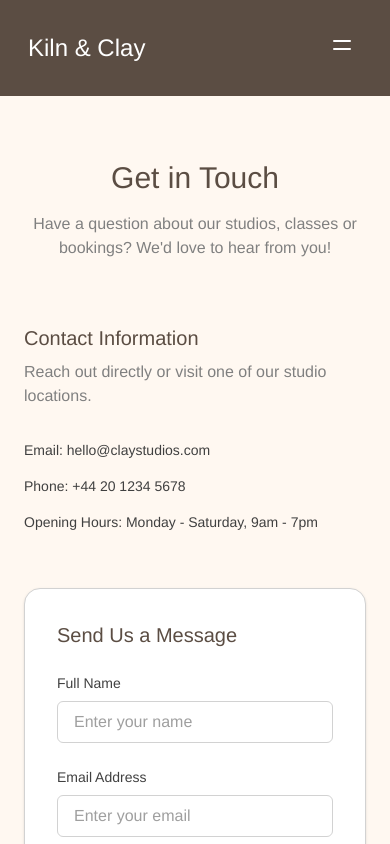
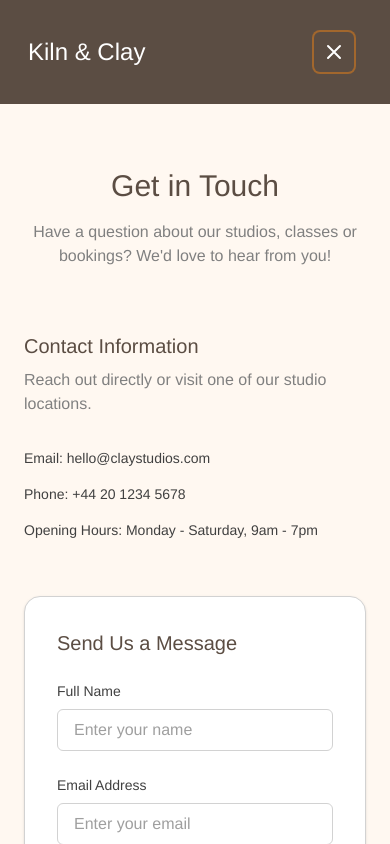
Before and after one commit to SobiahSelvarajah/ss-pottery-class-booking, a Next.js app: page /contact in a window 390 px wide. Both pictures are taken after a click on the button "Open navbar". Shown: the top 844 px of the page. Built offline with nearby package versions, Linux system fonts and the light colour scheme.

Commit message:
components: navbarMobile hamburger element adjusted

```diff
--- a/src/components/navbarLinks/NavbarLinks.tsx
+++ b/src/components/navbarLinks/NavbarLinks.tsx
@@ -17,11 +17,11 @@ export default function NavbarLinks() {
             </li>
             <li>
                 <a
-                    href="/classes"
+                    href="/bookings"
                     className="hover:underline
                                hover:text-clay-sand
                                transition-colors">
-                    Classes
+                    Bookings
                 </a>
             </li>
             <li>
--- a/src/components/navbarMobile/NavbarMobile.tsx
+++ b/src/components/navbarMobile/NavbarMobile.tsx
@@ -1,9 +1,23 @@
+"use client";
+
+import { useState } from "react";
+import Link from "next/link";
 
 
 export default function NavbarMobile() {
+
+    const [navbarOpen, setNavbarOpen] = useState(false);
+
     return(
         <div className="md:hidden px-2">
-            <button aria-label="Open navbar">
+
+            {/* hamburger button */}
+            <button
+                aria-label={navbarOpen ? "Close navbar" : "Open navbar"}
+                onClick={() => setNavbarOpen(!navbarOpen)}
+                className="p-2 rounded-md focus:outline-none
+                           focus:ring-2 focus:ring-clay-brown"
+            >
                 <svg
                     className="w-6 h-6 text-neutral-white"
                     fill="none"
@@ -12,13 +26,73 @@ export default function NavbarMobile() {
                     viewBox="0 0 24 24"
                     xmlns="http://www.w3.org/2000/svg"
                 >
-                    <path
-                        strokeLinecap="round"
-                        strokeLinejoin="round"
-                        d="M4 8h16M4 16h16"
-                    />
+                    {navbarOpen ? (
+                        // icon when navbar open
+                        <path
+                            strokeLinecap="round"
+                            strokeLinejoin="round"
+                            d="M6 18L18 6M6 6l12 12"
+                        />
+                    ) : (
+                        // icon when navbar closed
+                        <path
+                            strokeLinecap="round"
+                            strokeLinejoin="round"
+                            d="M4 8h16M4 16h16"
+                        />
+                    )}
                 </svg>
             </button>
+
+            {/* dropdown menu */}
+            {navbarOpen && (
+                <div className="absolute top-full left-0 w-full
+                                bg-clay-dark text-neutral-white
+                                rounded-b-lg mt-2 shadow-lg z-50">
+                    <ul className="flex flex-col">
+                        <li className="border-b border-neutral-light">
+                            <Link
+                                href="/"
+                                className="block px-4 py-3 transition
+                                           hover:bg-clay-brown">
+                                Home
+                            </Link>
+                        </li>
+                        <li className="border-b border-neutral-light">
+                            <Link
+                                href="/about"
+                                className="block px-4 py-3 transition
+                                           hover:bg-clay-brown">
+                                About
+                            </Link>
+                        </li>
+                        <li className="border-b border-neutral-light">
+                            <Link
+                                href="/bookings"
+                                className="block px-4 py-3 transition
+                                           hover:bg-clay-brown">
+                                Bookings
+                            </Link>
+                        </li>
+                        <li className="border-b border-neutral-light">
+                            <Link
+                                href="/studios"
+                                className="block px-4 py-3 transition
+                                           hover:bg-clay-brown">
+                                Studios
+                            </Link>
+                        </li>
+                        <li>
+                            <Link
+                                href="/contact"
+                                className="block px-4 py-3 transition
+                                           hover:bg-clay-brown">
+                                Contact
+                            </Link>
+                        </li>
+                    </ul>
+                </div>
+            )}
         </div>
     )
 }
--- a/src/lib/prisma.ts
+++ b/src/lib/prisma.ts
@@ -1,10 +1,14 @@
 import { PrismaClient } from "@prisma/client";
 
 // avoids creating multiple prisma (db) connections
+// by storing it globally
 const globalForPrisma = globalThis as unknown as {
+    // global object may have prisma stored
     prisma: PrismaClient | undefined;
 };
 
+// if globalForPrisma exists, use
+// else create new PrismaClient
 export const prisma =
     globalForPrisma.prisma ??
     new PrismaClient({
```
